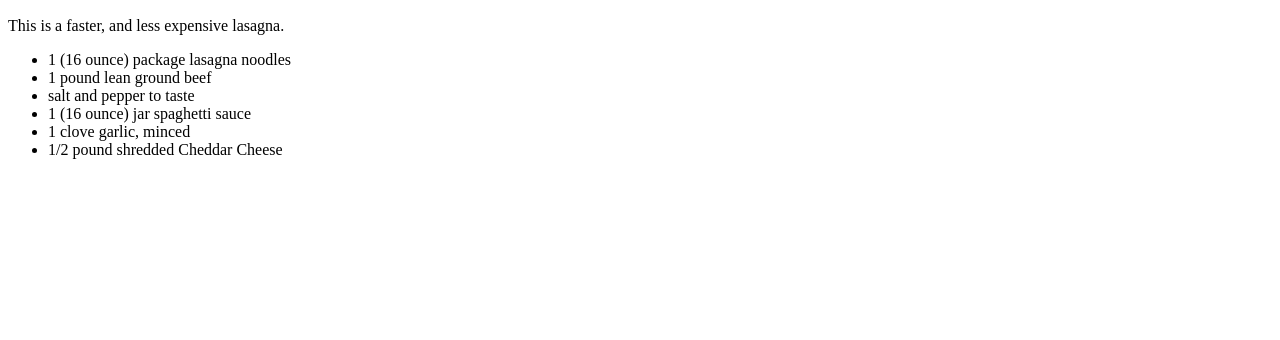
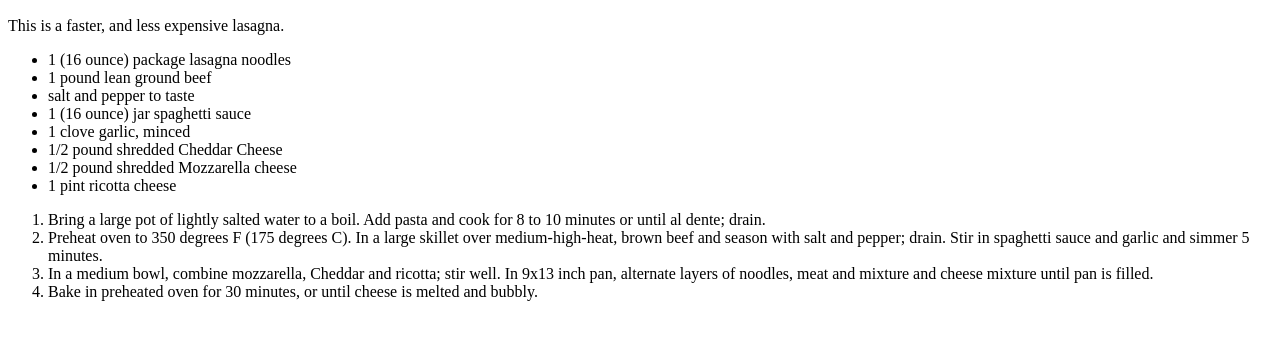
Before and after one commit to derrickl858/odin_web, a plain HTML site: page recipes/lasagna.html in a window 1280 px wide. Shown: the part 434-774 px from the top of the page. Drawn offline with Linux system fonts and the light colour scheme.

Commit message:
Modified ingredients list and added cooking instructions

```diff
--- a/recipes/lasagna.html
+++ b/recipes/lasagna.html
@@ -17,6 +17,15 @@
             <li>1 (16 ounce) jar spaghetti sauce</li>
             <li>1 clove garlic, minced</li>
             <li>1/2 pound shredded Cheddar Cheese</li>
+            <li>1/2 pound shredded Mozzarella cheese</li>
+            <li>1 pint ricotta cheese</li>
         </ul>
+
+        <ol>
+            <li>Bring a large pot of lightly salted water to a boil. Add pasta and cook for 8 to 10 minutes or until al dente; drain.</li>
+            <li>Preheat oven to 350 degrees F (175 degrees C). In a large skillet over medium-high-heat, brown beef and season with salt and pepper; drain. Stir in spaghetti sauce and garlic and simmer 5 minutes.</li>
+            <li>In a medium bowl, combine mozzarella, Cheddar and ricotta; stir well. In 9x13 inch pan, alternate layers of noodles, meat and mixture and cheese mixture until pan is filled.</li>
+            <li>Bake in preheated oven for 30 minutes, or until cheese is melted and bubbly.</li>
+        </ol>
     </body>
 </html>
```
